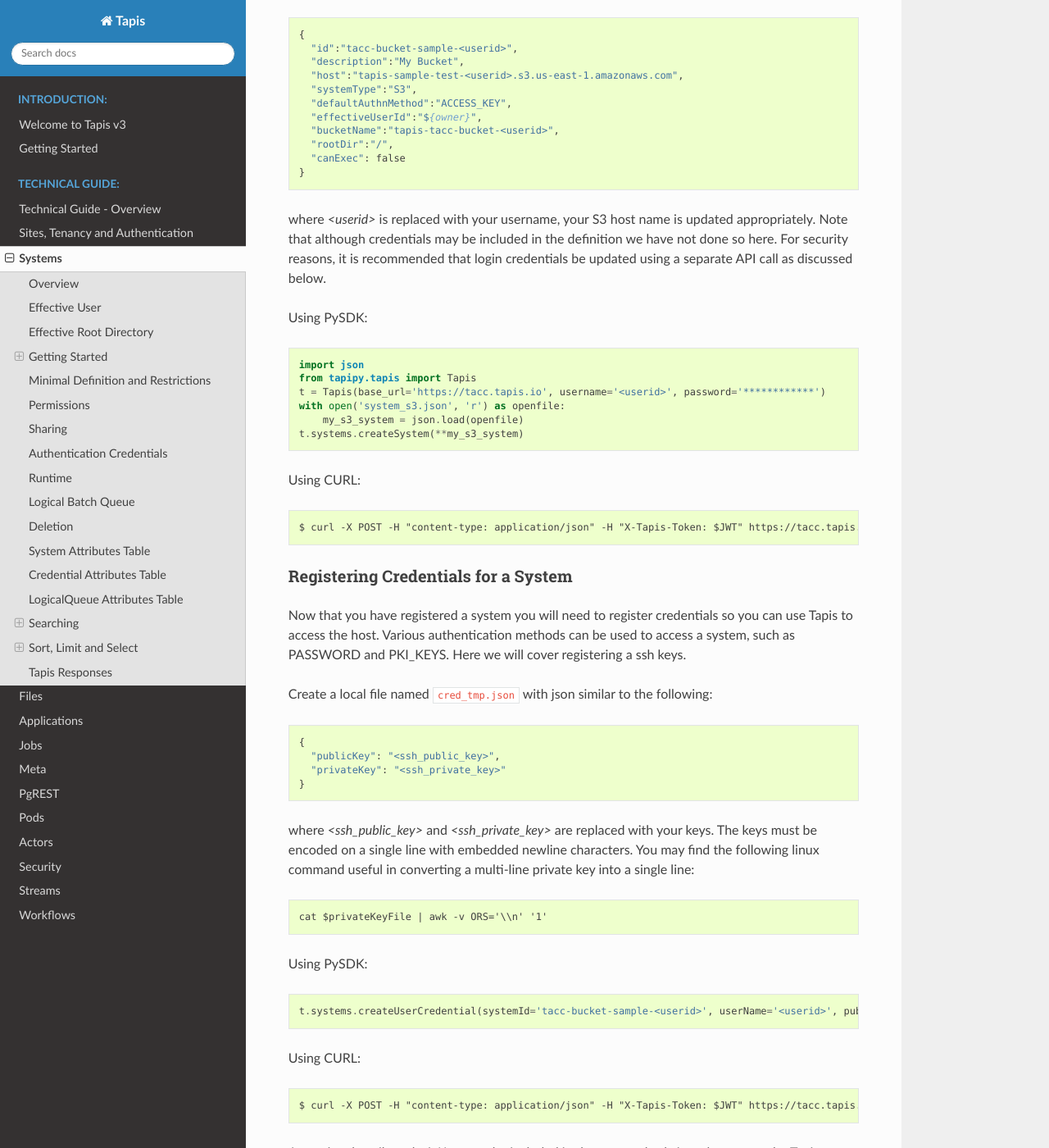
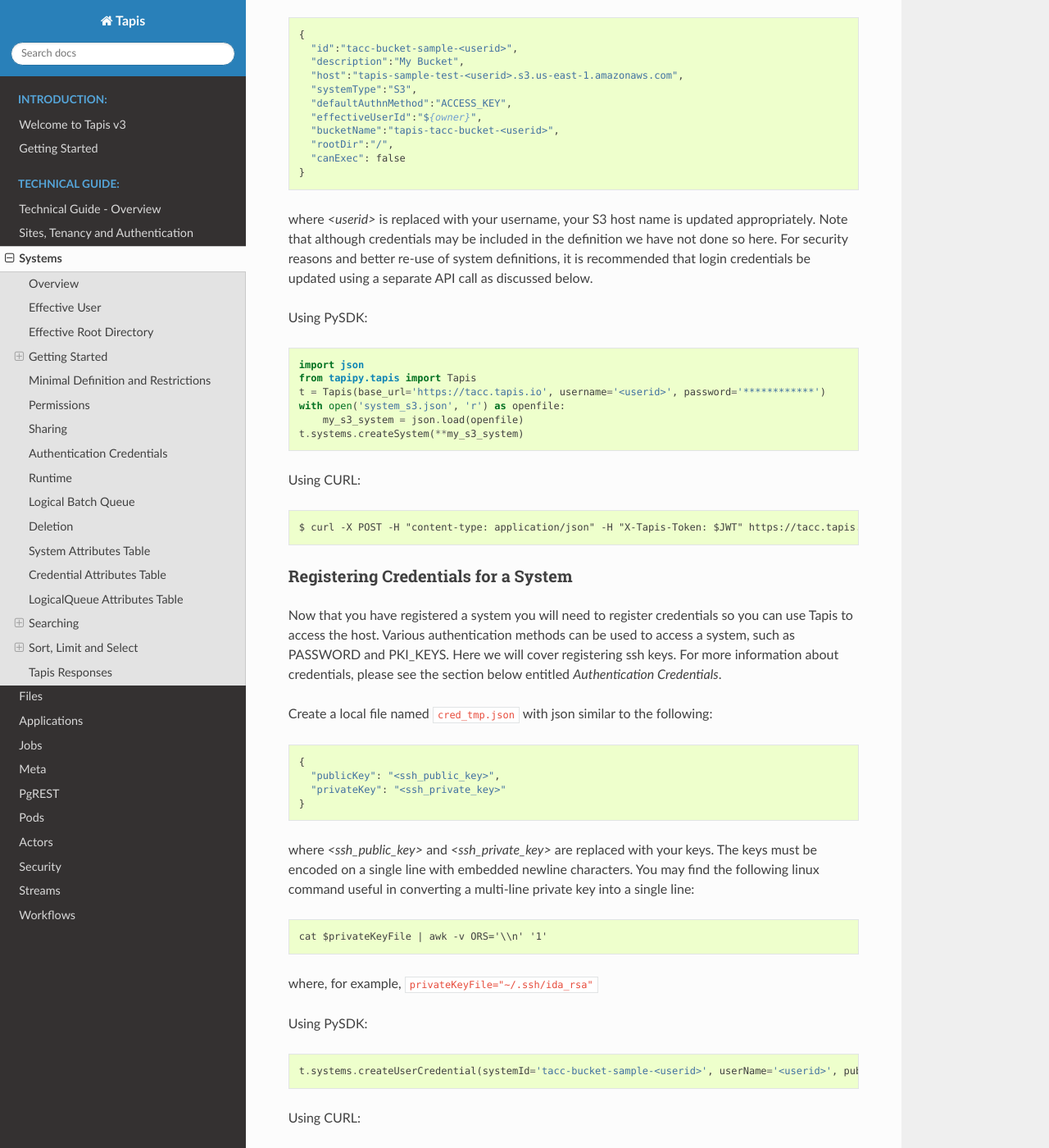
Before and after one commit to tapis-project/documentation, a Sphinx documentation site: the page built from source/technical/systems.rst, in a window 1280 px wide and 1400 px high, scrolled down 3593 px. Shown: the whole window at 82% size. Built offline with Sphinx 7.4.7 and the Read the Docs theme 2.0.0, drawn with Linux system fonts in a browser that asks for light colours; some of the changed text lies outside the part shown.

Commit message:
Systems: update effUsr, Creds discussions.

```diff
--- a/source/technical/systems.rst
+++ b/source/technical/systems.rst
@@ -151,8 +151,8 @@
   }
 
 where *<userid>* is replaced with your username, your S3 host name is updated appropriately. Note that although
-credentials may be included in the definition we have not done so here. For security reasons, it is recommended that
-login credentials be updated using a separate API call as discussed below.
+credentials may be included in the definition we have not done so here. For security reasons and better re-use of
+system definitions, it is recommended that login credentials be updated using a separate API call as discussed below.
 
 Using PySDK:
 
@@ -174,7 +174,8 @@
 
 Now that you have registered a system you will need to register credentials so you can use Tapis to access the host.
 Various authentication methods can be used to access a system, such as PASSWORD and PKI_KEYS. Here we will cover
-registering a ssh keys.
+registering ssh keys. For more information about credentials, please see the section below entitled
+*Authentication Credentials*.
 
 Create a local file named ``cred_tmp.json`` with json similar to the following::
 
@@ -188,6 +189,8 @@
 key into a single line::
 
   cat $privateKeyFile | awk -v ORS='\\n' '1'
+
+where, for example, ``privateKeyFile="~/.ssh/ida_rsa"``
 
 Using PySDK:
 
@@ -337,11 +340,14 @@
 --------------------------
 Authentication Credentials
 --------------------------
-At system creation time the authentication credentials may be specified if the effective
-access user *effectiveUserId* is a specific user (such as a service account) and not
-a dynamic user (i.e. not equal to ``${apiUserId}``).
+In order to make use of a Tapis system, login credentials must be registered for each user that will be accessing
+the system.
 
-If the effective access user is dynamic (i.e. equal to ``${apiUserId}``) then authentication credentials for any
+In the case of a static *effectiveUserId*, the credentials may be included at system creation time. However,
+for security reasons and better re-use of system definitions, it is recommended that credentials always be updated
+using separate API calls.
+
+In the case of a dynamic *effectiveUserId* (i.e. equal to ``${apiUserId}``), authentication credentials for any
 user allowed to access the system must be registered in separate API calls. In this case the payload provided may
 contain the optional attribute *loginUser* which will be used to map the Tapis user to a username to be used when
 accessing the system. If the login user is not provided then there is no mapping and the Tapis user is always used
@@ -431,7 +437,7 @@
 |                     |                |                      | - Returned credential contains relevant information based on *authnMethod*.          |
 |                     |                |                      | - Credentials may be updated using the systems credentials endpoint.                 |
 |                     |                |                      | - By default for LINUX the credentials are verified during create or update.         |
-|                     |                |                      | - Use query parameter skipCredentialCheck=true to bypass initial verification.       |
+|                     |                |                      | - Use query parameter skipCredentialCheck=true to bypass the verification check.     |
 +---------------------+----------------+----------------------+--------------------------------------------------------------------------------------+
 | bucketName          | String         | tapis-ds1-jdoe       | - Name of bucket for an S3 system.                                                   |
 |                     |                |                      | - Required if *systemType* is S3.                                                    |
```
Also changed, not shown: other parts of source/technical/systems.rst (+4 -4 lines).
